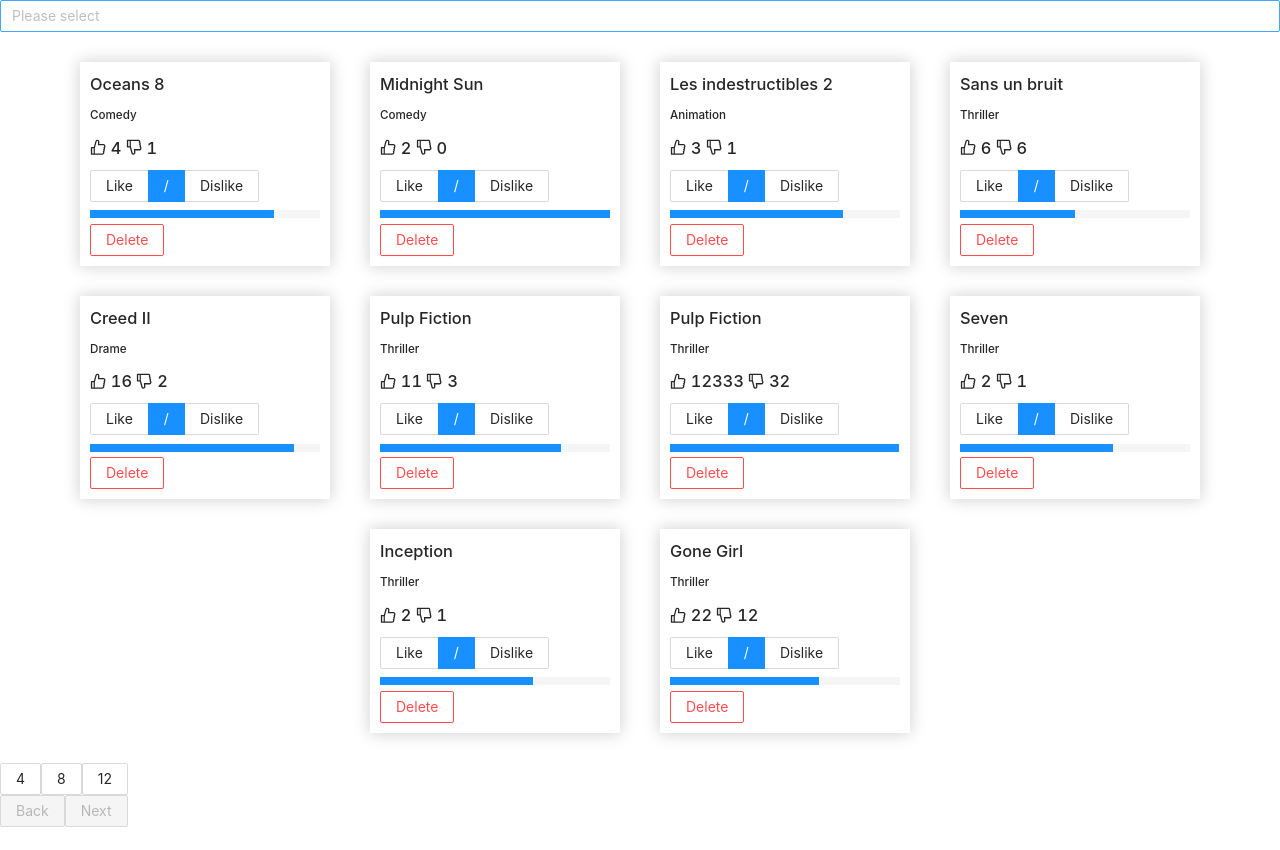
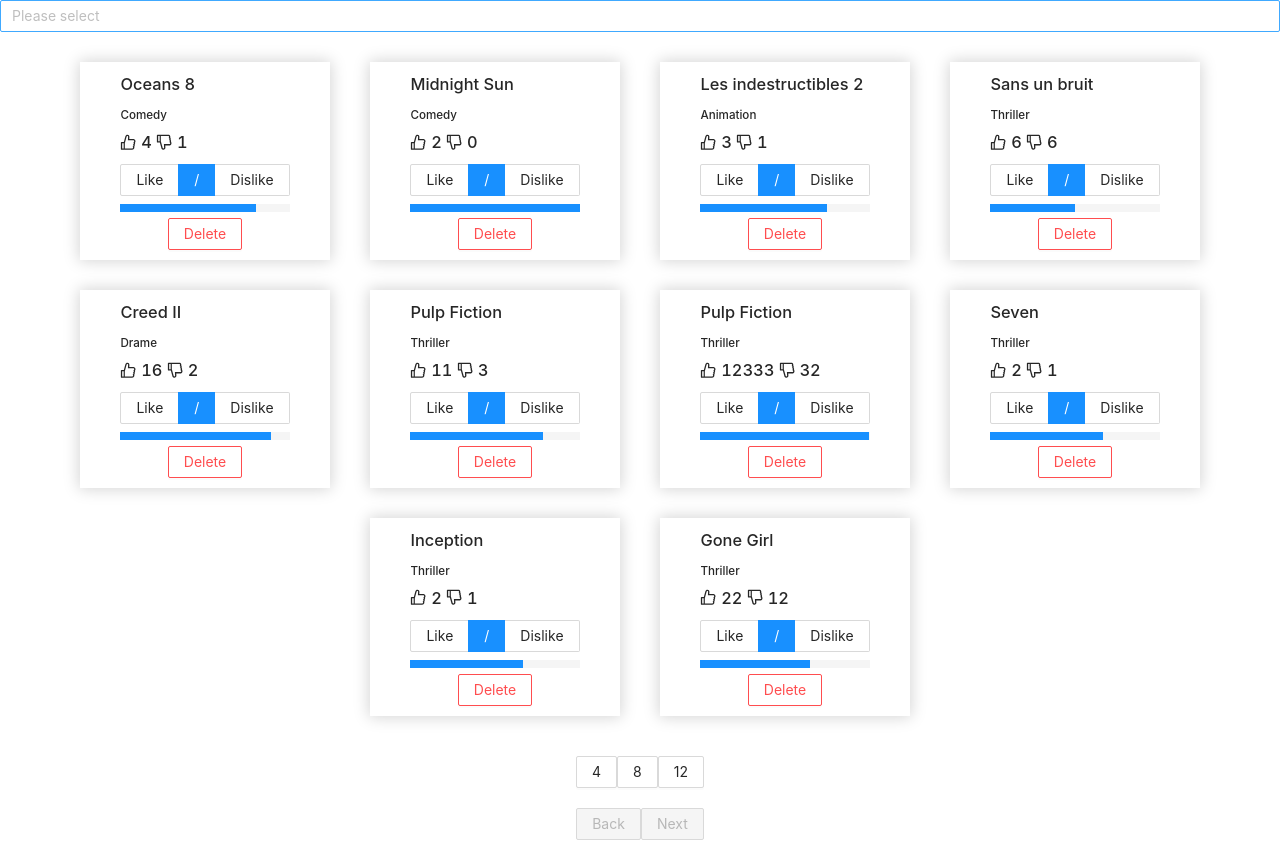
Before and after one commit to dadadjamel/test-react-particeep, a React (Create React App) app: page / in a window 1280 px wide. Before the commit the page ends 827 px from the top, so only its background shows below. Built offline with nearby package versions, Linux system fonts and the light colour scheme.

Commit message:
code commented added some style

```diff
--- a/src/App.css
+++ b/src/App.css
@@ -5,3 +5,14 @@
     /* margin: 15px 10px; */
     padding: 15px 10px;
 }
+
+.App{
+    display: flex;
+    flex-direction: column;
+    justify-content: center;
+    align-items: center;
+}
+
+.app__button__pages, .app__button__pages__number{
+    margin: 10px 0;
+}
--- a/src/App.js
+++ b/src/App.js
@@ -6,57 +6,42 @@ import { useSelector, useDispatch } from 'react-redux';
 import { getMovies } from './redux/actions/movies';
 import { movies$ } from './api/movies';
 import { Button, Progress, Spin, Select } from 'antd';
-// import useState from 'react-usestateref'
 
 
 
 
 const { Option } = Select;
 function App() {
-  // {Promise.all([movies]).then(data=>{console.log(data)})}
   const dispatch = useDispatch();
-  const newmovies = useSelector(state => state.movies.movies);
+  const newmovies = useSelector(state => state.movies.movies);  // movies from redux stae
+  const [movies, setMovies] = useState([]) // state of movies from movies.js
+  const [numberOfItemInPage, setNumberOfItemInPage] = useState(12) // to switch between 12 8 4
+  const [currentPage, setCurrentPage] = useState(1) // keep track of the current page
+  const [categoryTable, setCategoryTable] = useState([]) // get all categories from the movies
+  const [selctedcategoryTable, setselctedCategoryTable] = useState([]) // keep track of the selected categories
 
-  const [movies, setMovies] = useState([])
-  const [moviesLoaded, setLoaded] = useState(false)
-  const [isloading, setIsloading] = useState(true)
-  const [numberOfItemInPage, setNumberOfItemInPage] = useState(12)
-  const [pages] = useState(Math.round(movies.length / numberOfItemInPage));
-  const [currentPage, setCurrentPage] = useState(1)
-  const [categoryTable, setCategoryTable] = useState([])
-  const [selctedcategoryTable, setselctedCategoryTable] = useState([])
-
-
+  // method 1 : get all movies from movies.js
   const getAllMovies = () => {
     movies$.then(movieList => {
-      console.log("we will put movies in stte");
-      console.log(movieList);
       setMovies(movieList)
-      setLoaded(true)
-      console.log(movies,'🥰🥰🥰🥰🥰');
     });
   }
 
   useEffect(() => {
-    // setIsloading(true)
-    console.log("we will get movies");
+    // method 1
     getAllMovies()
+
+    // method 2 : using redux
     movies$.then(movieList => {
       dispatch(getMovies(movieList));
     });
-
-
-
-    console.log(movies, '😎😎😎');
-    // setIsloading(false)
   }, [])
 
 
 
 
   const getCategoryFilter = () => {
-
-    console.log(movies, "hehehehehehe");
+    // get all categories of all movies
     if (movies?.length != 0) {
       let list = []
       movies?.map(movie => {
@@ -65,32 +50,26 @@ function App() {
         }
       })
       setCategoryTable(list)
-      // return setCategoryTable(categoryTable.includes(movie.category) ? categoryTable : categoryTable.push(movie.category))
     }
-    console.log(categoryTable, "hogohohohoh");
   }
 
 
   useEffect(() => {
-    console.log("we will get category");
+    // get the categories each time something is changed in movies list
     getCategoryFilter()
-  }, [movies])
+  }, [newmovies])
+
+  // delete one item by id
+  const handleDelete = (id) => {
+    // method 1
+    setMovies(movies.filter(movie => movie.id != id))
 
 
-
-
-
-  // movies$.then(movie => {
-  //   setMovies(movie)
-  // });
-
-  const handleDelete = (id) => {
-    setMovies(movies.filter(movie => movie.id != id))
-
+    // method 2 : using redux
     dispatch(getMovies(newmovies.filter(movie => movie.id != id)))
-    console.log('number is deleted', id)
   }
 
+  // keep track of changes in Select input
   const handlechangeCategories = (v) => {
     setselctedCategoryTable(v)
   }
@@ -100,8 +79,6 @@ function App() {
 
   return (
     <div className="App">
-      {/* {console.log((movies), '🍿🍿🍿🍿')} */}
-      {/* {getCategoryFilter()} */}
       <Select
         mode="multiple"
         allowClear
@@ -113,12 +90,11 @@ function App() {
         {categoryTable.length != 0 ? categoryTable?.map((cat, index) => (
           <Option key={index} value={cat}>{cat}</Option>
         )) : console.log('❌❌❌')}
-        {/* <Option value="{cat}">"cat"</Option> */}
-
       </Select>
 
 
       {!newmovies.length == 0 ? <div className='movies' >
+        {/* slice is used to just show movies based on page number and numbers of movies per page */}
         {newmovies.slice(currentPage * numberOfItemInPage - numberOfItemInPage, currentPage * numberOfItemInPage).map((movie, index) => {
           if (selctedcategoryTable.length == 0) {
             return (<Movie key={index} movie={movie} handleDelete={handleDelete} />)
@@ -131,14 +107,14 @@ function App() {
       </div> : <div><Spin size="large" /></div>}
 
 
-      <div>
+      <div className='app__button__pages' >
         <Button onClick={() => { setNumberOfItemInPage(4) }} >4</Button>
         <Button onClick={() => setNumberOfItemInPage(8)} >8</Button>
         <Button onClick={() => setNumberOfItemInPage(12)} >12</Button>
       </div>
 
 
-      <div>
+      <div className='app__button__pages__number' >
         <Button onClick={() => setCurrentPage(currentPage => currentPage - 1)} disabled={currentPage == 1} >Back</Button>
         <Button onClick={() => setCurrentPage(currentPage => currentPage + 1)} disabled={currentPage == Math.ceil(movies.length / numberOfItemInPage)}>Next</Button>
       </div>
--- a/src/components/movie/Movie.js
+++ b/src/components/movie/Movie.js
@@ -1,13 +1,12 @@
 import { useEffect, useState } from "react"
 import { movies$ } from "../../api/movies"
 import './movie.css'
-// import LinearProgress from '@mui/material/LinearProgress';
 import { Progress, Button, Switch, Radio } from 'antd';
 import { LikeOutlined, DislikeOutlined } from '@ant-design/icons';
 import { useDispatch, useSelector } from "react-redux";
 import { getMovies } from "../../redux/actions/movies";
 
-
+// options of all cases
 const options = [
     { label: 'Like', value: 'like' },
     { label: '/', value: 'Nothing' },
@@ -19,7 +18,7 @@ const Movie = ({ movie, handleDelete }) => {
     const [valueLikeDislike, setValueLikeDislike] = useState('Nothing')
     const [localMovie, setLocalMovie] = useState(movie)
 
-
+    // Method 1 :
 
     // const handlelikeandDislike = (e) => {
     //     const _valuelike = e.target.value
@@ -63,47 +62,49 @@ const Movie = ({ movie, handleDelete }) => {
     //     console.log(newmovies[1]);
     // }
 
+
+    // handle like & dislike with method 2 : redux
     const handlelikeandDislike = (e) => {
         const _valuelike = e.target.value
         setValueLikeDislike(_valuelike)
         if (_valuelike == 'like') {
 
             let dislikes = movie.dislikes
-            if (movie.disliked){
+            if (movie.disliked) {
                 dislikes -= 1
             }
-            newmovies[movie.id - 1].likes+=1
-            newmovies[movie.id - 1].dislikes=dislikes
-            newmovies[movie.id - 1].liked=true
-            newmovies[movie.id - 1].disliked=false
+            newmovies[movie.id - 1].likes += 1
+            newmovies[movie.id - 1].dislikes = dislikes
+            newmovies[movie.id - 1].liked = true
+            newmovies[movie.id - 1].disliked = false
 
         } else if (_valuelike == 'Dislike') {
 
             let likes = movie.likes
-            if (movie.liked){
+            if (movie.liked) {
                 likes -= 1
             }
 
-            newmovies[movie.id - 1].likes=likes
-            newmovies[movie.id - 1].dislikes+=1
-            newmovies[movie.id - 1].liked=false
-            newmovies[movie.id - 1].disliked=true
+            newmovies[movie.id - 1].likes = likes
+            newmovies[movie.id - 1].dislikes += 1
+            newmovies[movie.id - 1].liked = false
+            newmovies[movie.id - 1].disliked = true
 
         } else {
 
             let likes = movie.likes
-            if (movie.liked){
+            if (movie.liked) {
                 likes -= 1
             }
             let dislikes = movie.dislikes
-            if (movie.disliked){
+            if (movie.disliked) {
                 dislikes -= 1
             }
 
-            newmovies[movie.id - 1].likes=likes
-            newmovies[movie.id - 1].dislikes=dislikes
-            newmovies[movie.id - 1].liked=false
-            newmovies[movie.id - 1].disliked=false
+            newmovies[movie.id - 1].likes = likes
+            newmovies[movie.id - 1].dislikes = dislikes
+            newmovies[movie.id - 1].liked = false
+            newmovies[movie.id - 1].disliked = false
 
         }
         dispatch(getMovies(newmovies))
@@ -128,6 +129,8 @@ const Movie = ({ movie, handleDelete }) => {
     return (
 
         <div className='movie' >
+            <div>
+
                 <h3> {movie?.title} </h3>
                 <h5> {movie?.category} </h5>
                 <h5> {movie?.liked} </h5>
@@ -142,8 +145,9 @@ const Movie = ({ movie, handleDelete }) => {
                     defaultValue='Nothing'
                 />
                 <Progress strokeLinecap="square" percent={movie?.likes / (movie?.likes + movie?.dislikes) * 100} showInfo={false} status='normal' />
-            <div className='movie__delete__button' >
-                <Button danger onClick={() => handleDelete(movie?.id)} >Delete</Button>
+            </div>
+            <div  >
+                <Button className='movie__delete__button' danger onClick={() => handleDelete(movie?.id)} >Delete</Button>
             </div>
 
         </div>
--- a/src/components/movie/movie.css
+++ b/src/components/movie/movie.css
@@ -3,7 +3,7 @@
    display: flex;
    flex-direction: column;
    justify-content: start;
-   align-items: flex-start;
+   align-items: center;
    width: 250px;
    /* height: 150px; */
    margin: 15px 20px;
@@ -12,5 +12,5 @@
 }
 
 .movie__delete__button{
-
+   width: 100%;
 }
```
Lines whose indentation alone changed are shown as unchanged.
